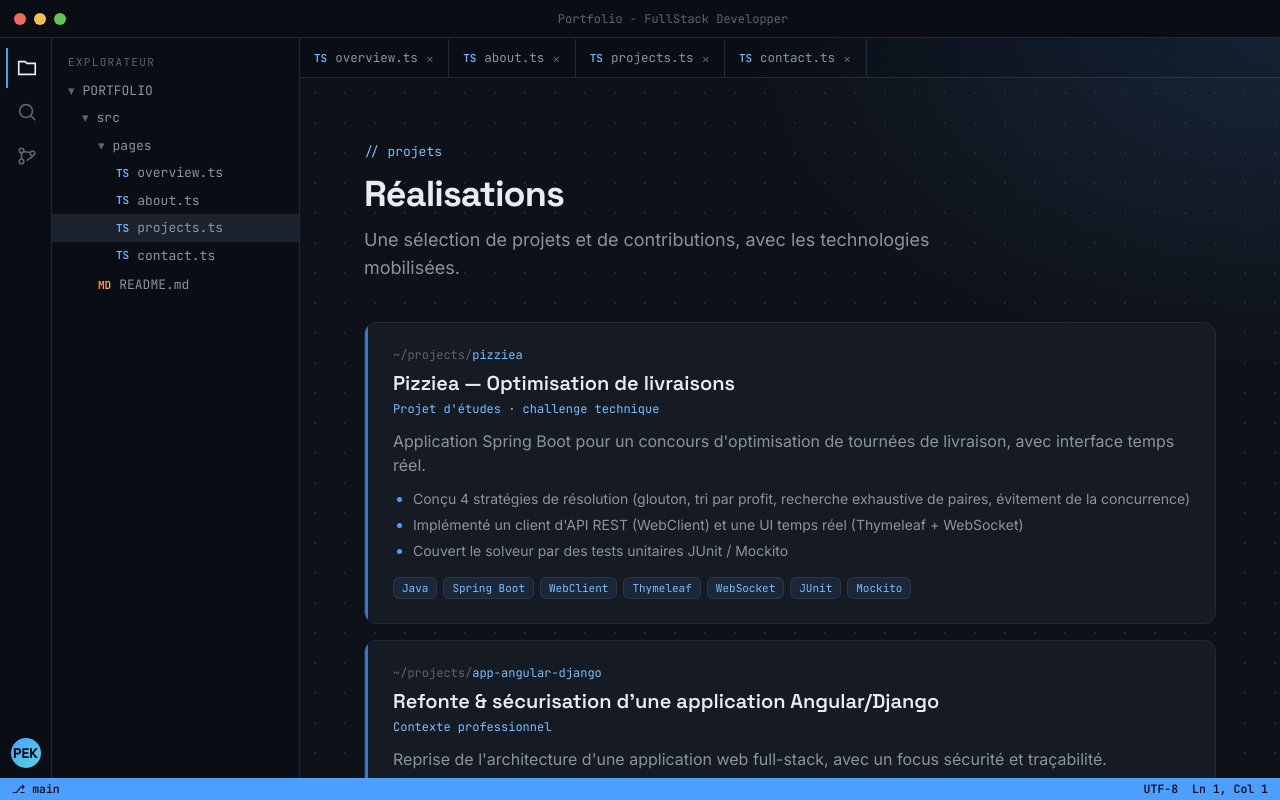
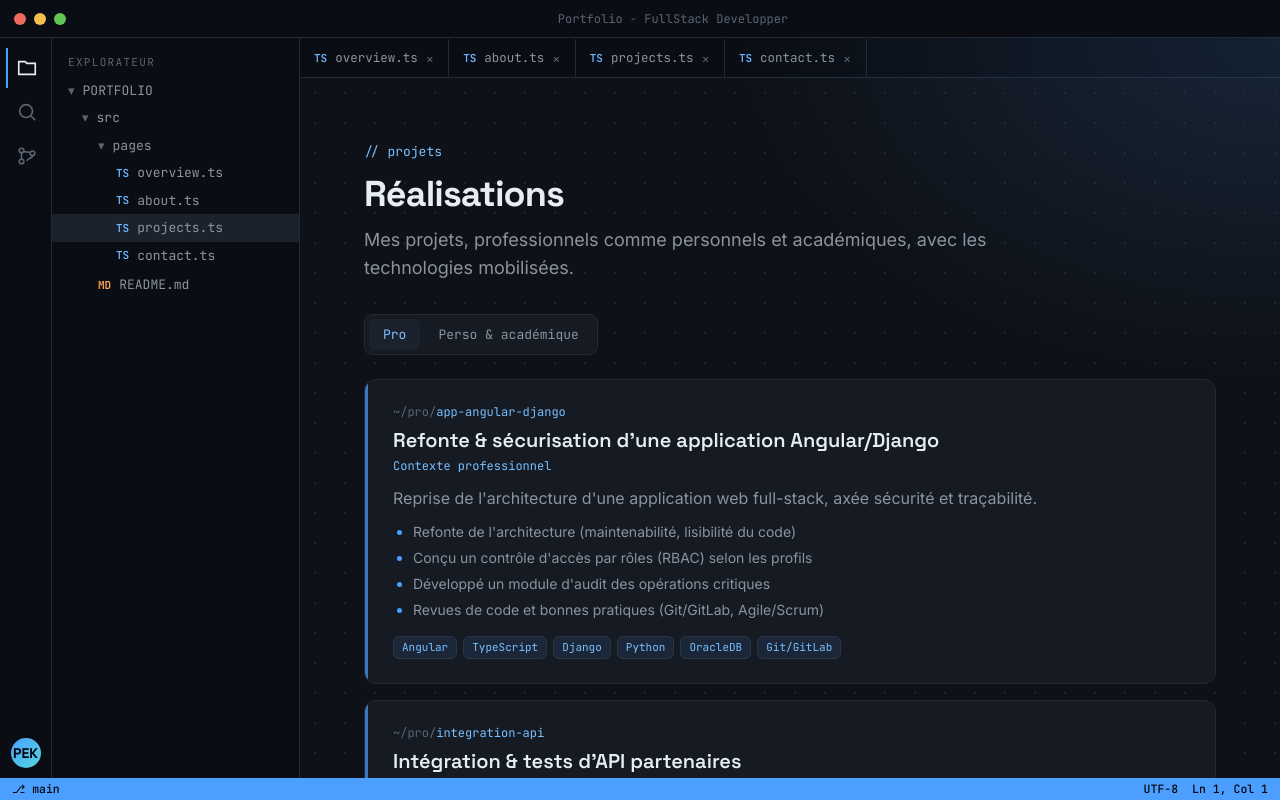
Before and after one commit to the-pek/my-portfolio, an Angular app: page /projects in a window 1280 px wide. Built offline with nearby package versions, Linux system fonts and the light colour scheme.

Commit message:
Ajustement de la présentation et ajout des projets

```diff
--- a/src/app/Pages/about/about.ts
+++ b/src/app/Pages/about/about.ts
@@ -49,7 +49,7 @@ export class About {
       org: 'ESIEA',
       place: 'Ivry-sur-Seine, France',
       desc: "Etudiant en 2ème année cycle ingénieur (4ème année université)",
-      stacks: ['Java', 'Python', 'Linux', 'C', 'Git', 'GitLab'],
+      stacks: ['Java', 'Python', 'Linux', 'C', 'Git', 'GitLab', 'OracleDB'],
     },
     {
       period: 'Septembre 2022 - Juillet 2025',
--- a/src/app/Pages/projects/projects.html
+++ b/src/app/Pages/projects/projects.html
@@ -1,21 +1,35 @@
 <div class="mx-auto max-w-[1040px] px-6 py-12 sm:px-10 lg:px-16 lg:py-16">
 
-  <!-- En-tête -->
-  <header class="mb-10">
+  <header class="mb-8">
     <p class="mb-3 font-mono text-[13px] text-accent2">// projets</p>
     <h1 class="font-display text-3xl font-bold tracking-tight sm:text-4xl">Réalisations</h1>
     <p class="mt-3 max-w-[58ch] text-lg text-muted">
-      Une sélection de projets et de contributions, avec les technologies mobilisées.
+      Mes projets, professionnels comme personnels et académiques, avec les technologies mobilisées.
     </p>
   </header>
 
-  <!-- Liste des projets -->
+  <!-- Sélecteur de volet -->
+  <div class="mb-6 inline-flex gap-1 rounded-lg border border-edge bg-panel p-1 font-mono text-[13px]">
+    @for (t of tabs; track t.key) {
+      <button
+        type="button"
+        (click)="select(t.key)"
+        class="rounded-md px-3.5 py-1.5 transition hover:text-ink"
+        [class.bg-panel2]="active() === t.key"
+        [class.text-accent2]="active() === t.key"
+        [class.text-muted]="active() !== t.key">
+        {{ t.label }}
+      </button>
+    }
+  </div>
+
+  <!-- Cartes pleine largeur (volet actif) -->
   <div class="flex flex-col gap-4">
-    @for (p of projects; track p.slug) {
+    @for (p of visible(); track p.slug) {
       <article class="relative overflow-hidden rounded-xl border border-edge bg-panel p-6 pl-7 transition hover:-translate-y-0.5 hover:border-edge2 hover:shadow-[0_22px_50px_-32px_rgba(77,159,255,0.5)]">
         <span class="absolute inset-y-0 left-0 w-[3px] bg-accent opacity-70"></span>
 
-        <p class="font-mono text-xs text-faint">~/projects/<span class="text-accent2">{{ p.slug }}</span></p>
+        <p class="font-mono text-xs text-faint">~/{{ p.kind }}/<span class="text-accent2">{{ p.slug }}</span></p>
         <h2 class="mt-1.5 font-display text-xl font-semibold text-ink">{{ p.title }}</h2>
         <p class="mt-1 font-mono text-xs text-accent2">{{ p.context }}</p>
         <p class="mt-3 text-muted">{{ p.description }}</p>
--- a/src/app/Pages/projects/projects.ts
+++ b/src/app/Pages/projects/projects.ts
@@ -1,6 +1,9 @@
-import { ChangeDetectionStrategy, Component } from '@angular/core';
+import { ChangeDetectionStrategy, Component, computed, signal } from '@angular/core';
+
+type Kind = 'pro' | 'perso';
 
 interface Project {
+  kind: Kind;
   slug: string;
   title: string;
   context: string;
@@ -15,48 +18,99 @@ interface Project {
   changeDetection: ChangeDetectionStrategy.OnPush,
   templateUrl: './projects.html',
 })
+export class Projects {
+  /** Volet actif (le "sous-fichier" ouvert). */
+  protected readonly active = signal<Kind>('pro');
 
-export class Projects {
+  protected readonly tabs = [
+    { key: 'pro' as Kind, label: 'Pro' },
+    { key: 'perso' as Kind, label: 'Perso & académique' },
+  ];
+
+  protected select(k: Kind): void {
+    this.active.set(k);
+  }
+
   protected readonly projects: Project[] = [
     {
-      slug: 'pizziea',
-      title: 'Pizziea — Optimisation de livraisons',
-      context: "Projet d'études · challenge technique",
-      description:
-        "Application Spring Boot pour un concours d'optimisation de tournées de livraison, avec interface temps réel.",
-      points: [
-        'Conçu 4 stratégies de résolution (glouton, tri par profit, recherche exhaustive de paires, évitement de la concurrence)',
-        "Implémenté un client d'API REST (WebClient) et une UI temps réel (Thymeleaf + WebSocket)",
-        'Couvert le solveur par des tests unitaires JUnit / Mockito',
-      ],
-      stacks: ['Java', 'Spring Boot', 'WebClient', 'Thymeleaf', 'WebSocket', 'JUnit', 'Mockito'],
-      // link: { label: 'Voir le code', url: 'https://github.com/ton-compte/pizziea' },
-    },
-    {
+      kind: 'pro',
       slug: 'app-angular-django',
       title: "Refonte & sécurisation d'une application Angular/Django",
       context: 'Contexte professionnel',
       description:
-        "Reprise de l'architecture d'une application web full-stack, avec un focus sécurité et traçabilité.",
+        "Reprise de l'architecture d'une application web full-stack, axée sécurité et traçabilité.",
       points: [
-        "Refondu l'architecture, améliorant la maintenabilité et la lisibilité du code",
-        "Conçu un contrôle d'accès par rôles (RBAC) selon les profils utilisateurs",
-        'Développé un module d\u2019audit assurant la traçabilité des opérations critiques',
-        'Participé aux revues de code et aux bonnes pratiques (Git/GitLab, Agile/Scrum)',
+        "Refonte de l'architecture (maintenabilité, lisibilité du code)",
+        "Conçu un contrôle d'accès par rôles (RBAC) selon les profils",
+        "Développé un module d'audit des opérations critiques",
+        'Revues de code et bonnes pratiques (Git/GitLab, Agile/Scrum)',
       ],
-      stacks: ['Angular', 'TypeScript', 'Django', 'Python', 'PostgreSQL', 'Git/GitLab'],
+      stacks: ['Angular', 'TypeScript', 'Django', 'Python', 'OracleDB', 'Git/GitLab'],
     },
     {
+      kind: 'pro',
       slug: 'integration-api',
       title: "Intégration & tests d'API partenaires",
       context: 'Contexte professionnel',
       description: "Validation et documentation de services d'API partenaires.",
       points: [
-        "Réalisé des tests d'intégration sur des API partenaires avec Postman",
-        'Documenté les endpoints et les scénarios de test (maintenabilité, onboarding)',
-        'Analysé et proposé des évolutions fonctionnelles pour la plateforme',
+        "Tests d'intégration d'API partenaires avec Postman",
+        'Documenté les endpoints et scénarios de test (onboarding facilité)',
+        'Proposé des évolutions fonctionnelles pour la plateforme',
       ],
-      stacks: ['API REST', 'Postman', 'Python', 'Django', 'MySQL'],
+      stacks: ['API REST', 'Postman', 'Suite office'],
+    },
+    {
+      kind: 'perso',
+      slug: 'portfolio',
+      title: 'Ce portfolio',
+      context: 'Projet personnel',
+      description: "Portfolio sur une interface inspirée d'un éditeur de code, développé de zéro.",
+      points: [
+        'Architecture standalone, signals et lazy loading (Angular 22)',
+        'Thème sombre maison avec Tailwind v4',
+        'Formulaire de contact avec envoi direct (sans back-end)',
+      ],
+      stacks: ['Angular', 'TypeScript', 'Tailwind CSS', 'Signals'],
+      link: { label: 'Voir le code', url: 'https://github.com/the-pek/my-portfolio' },
+    },
+    {
+      kind: 'perso',
+      slug: 'pizziea',
+      title: 'Pizziea - Optimisation de livraisons',
+      context: "Projet d'études · challenge technique",
+      description: "Application Spring Boot pour un concours d'optimisation de tournées, avec interface temps réel.",
+      points: [
+        'Conçu 4 stratégies de résolution (dont une recherche exhaustive de paires)',
+        "Client d'API REST (WebClient) et UI temps réel (Thymeleaf + WebSocket)",
+        'Tests unitaires JUnit / Mockito sur le solveur',
+      ],
+      stacks: ['Java', 'Spring Boot', 'WebSocket', 'JUnit', 'Mockito'],
+      // link: { label: 'Voir le code', url: 'https://github.com/ton-compte/pizziea' },
+    },
+    {
+      kind: 'perso', // ← ajuste : 'pro' ou 'perso'
+      slug: 'festicore',
+      title: 'Festicore',
+      context: 'À compléter', // ex. "Projet d'études" / "Projet personnel"
+      description: 'À compléter — une phrase qui décrit le projet.',
+      points: ['À compléter — réalisation clé', 'À compléter — réalisation clé',
+      ],
+      stacks: [],
+      // link: { label: 'Voir le code', url: 'https://github.com/ton-compte/festicore' },
+    },
+    {
+      kind: 'perso', // ← ajuste : 'pro' ou 'perso'
+      slug: 'projet-dotnet', // ← renomme (ex. nom réel du projet)
+      title: 'Projet .NET', // ← titre réel
+      context: 'À compléter',
+      description: 'À compléter — une phrase qui décrit le projet.',
+      points: ['À compléter — réalisation clé', 'À compléter — réalisation clé'],
+      stacks: ['C#', '.NET'], // ← complète (ex. ASP.NET, Entity Framework, SQL Server…)
     },
   ];
+
+  protected readonly visible = computed(() =>
+    this.projects.filter((p) => p.kind === this.active()),
+  );
 }
```
Also changed, not shown: 1 other file (tests, documents, lock files or other folders).
